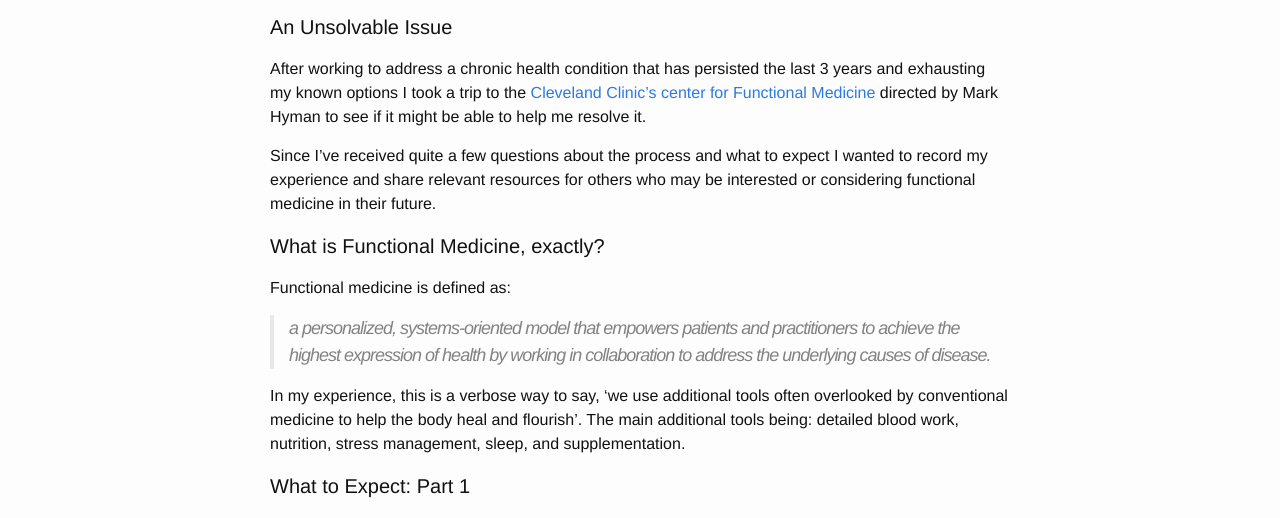
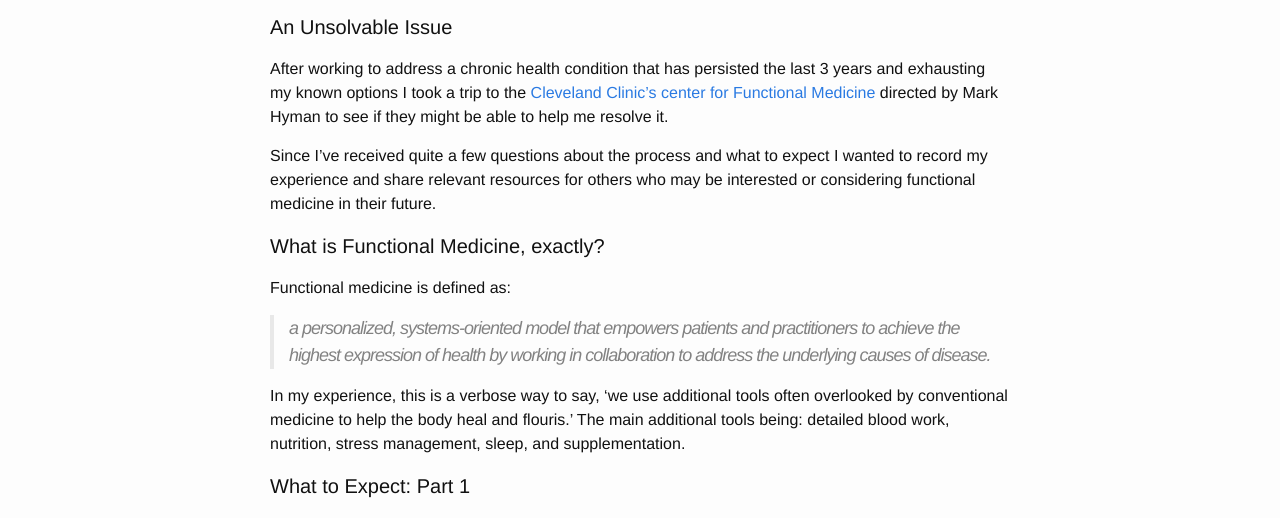
Before and after one commit to mjberg/reading-and-writing, a Jekyll site: the page built from _posts/2019-09-19-Funcitonal-Medicine.md, in a window 1280 px wide and 900 px high. Shown: the part 188-706 px from the top of the window. Built offline with Jekyll 4.4.1, drawn with Linux system fonts in a browser that asks for light colours; some of the changed text lies outside the part shown.

Commit message:
tidy up functional medicine post

```diff
--- a/_posts/2019-09-19-Funcitonal-Medicine.md
+++ b/_posts/2019-09-19-Funcitonal-Medicine.md
@@ -8,7 +8,7 @@ categories: jekyll update
 
 #### An Unsolvable Issue
 
-After working to address a chronic health condition that has persisted the last 3 years and exhausting my known options I took a trip to the [Cleveland Clinic's center for Functional Medicine](https://my.clevelandclinic.org/departments/functional-medicine) directed by Mark Hyman to see if it might be able to help me resolve it.
+After working to address a chronic health condition that has persisted the last 3 years and exhausting my known options I took a trip to the [Cleveland Clinic's center for Functional Medicine](https://my.clevelandclinic.org/departments/functional-medicine) directed by Mark Hyman to see if they might be able to help me resolve it.
 
 Since I've received quite a few questions about the process and what to expect I wanted to record my experience and share relevant resources for others who may be interested or considering functional medicine in their future.
 
@@ -18,7 +18,7 @@ Functional medicine is defined as:
 
 > a personalized, systems-oriented model that empowers patients and practitioners to achieve the highest expression of health by working in collaboration to address the underlying causes of disease.
 
-In my experience, this is a verbose way to say, 'we use additional tools often overlooked by conventional medicine to help the body heal and flourish'. The main additional tools being: detailed blood work, nutrition, stress management, sleep, and supplementation.
+In my experience, this is a verbose way to say, 'we use additional tools often overlooked by conventional medicine to help the body heal and flouris.' The main additional tools being: detailed blood work, nutrition, stress management, sleep, and supplementation.
 
 #### What to Expect: Part 1
 
```
Also changed, not shown: other parts of _posts/2019-09-19-Funcitonal-Medicine.md (+1 -1 lines), _pages/02_readings.md (+4 -1 lines).
